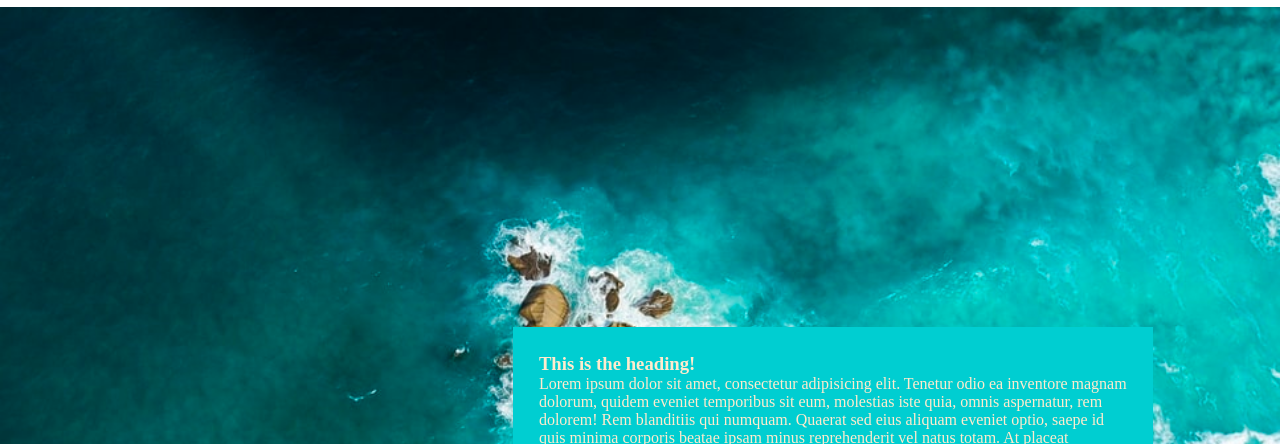
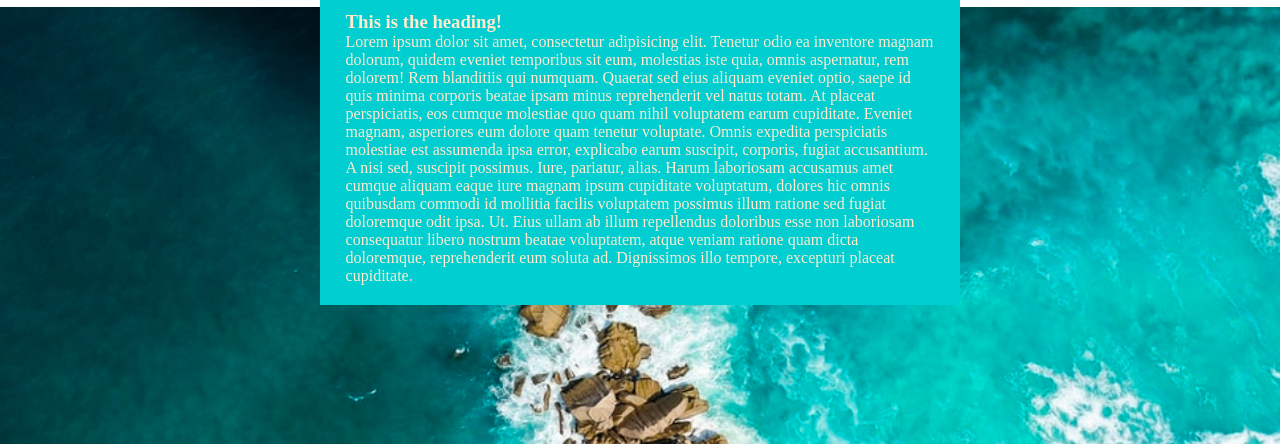
Before and after one commit to PercyNguyen7/cart211, a plain HTML site: page personalwebsite/exercise 5/mypractice/mypractice.html in a window 1280 px wide. Shown: the part 73-517 px from the top of the page. Drawn offline with Linux system fonts and the light colour scheme.

Commit message:
Update mypractice.css

```diff
--- a/personalwebsite/exercise 5/mypractice/css/mypractice.css
+++ b/personalwebsite/exercise 5/mypractice/css/mypractice.css
@@ -46,6 +46,8 @@ a:hover {
   width: 100%;
   height: 140vh;
   display: flex;
+  flex-direction: column;
+  padding:2%
   justify-content: center;
   align-items: center;
 }
```
